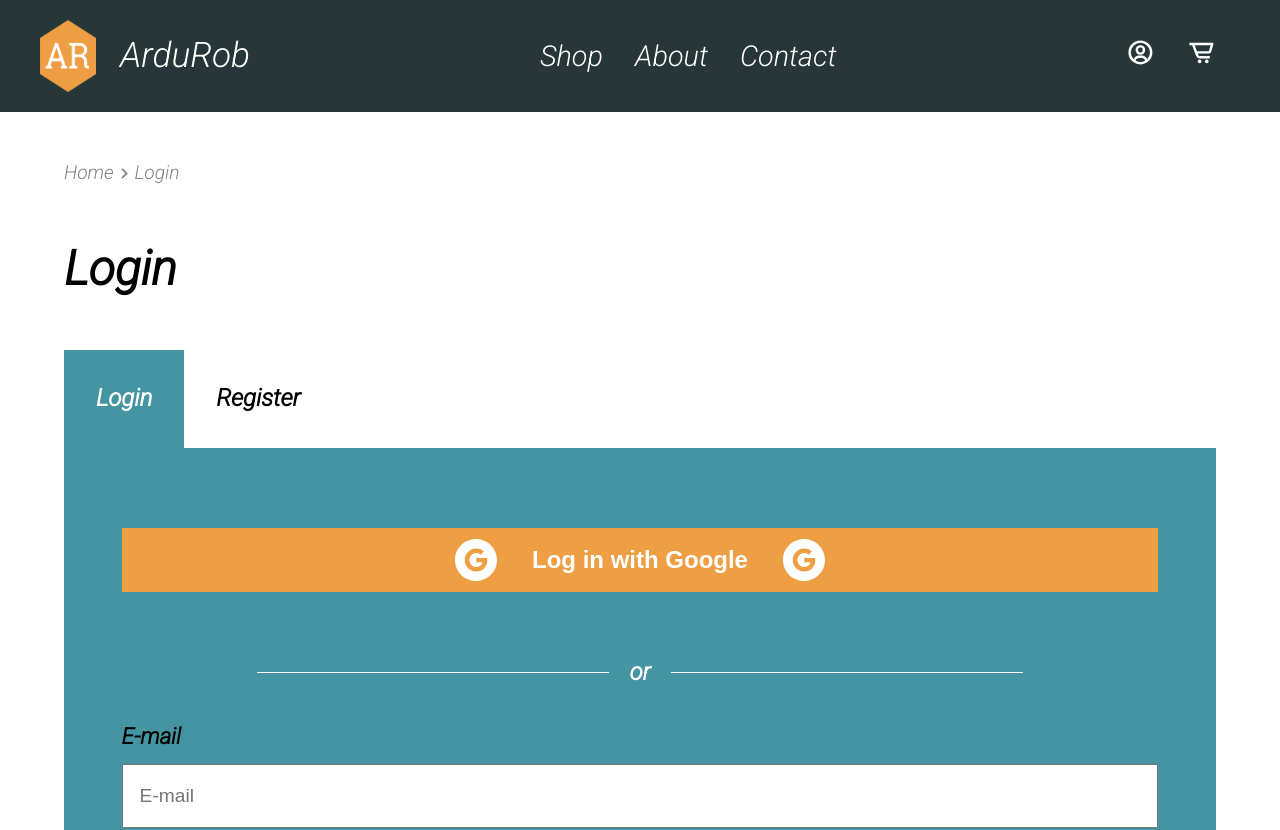
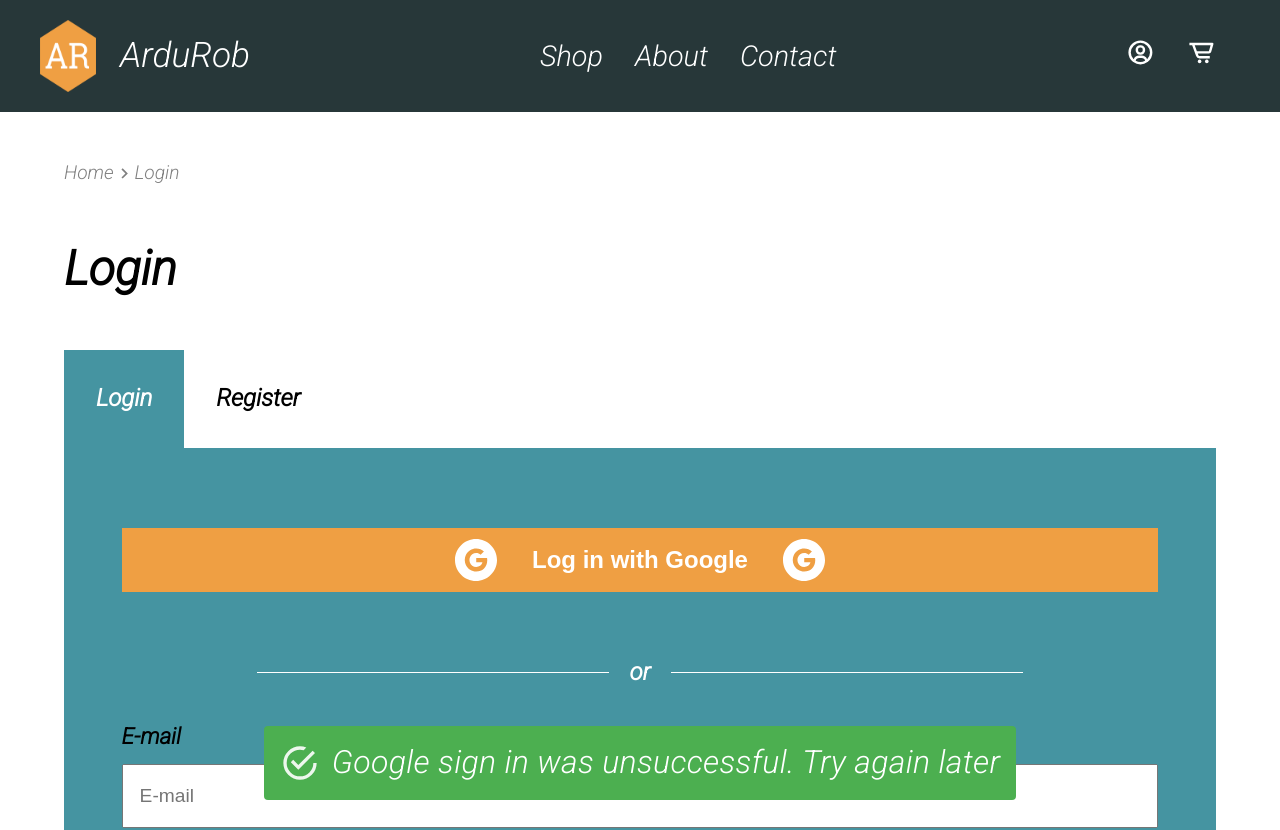
Before and after one commit to Hiorii/arduRob, a React (Create React App) app in the folder client/: page /login in a window 1280 px wide. Shown: the top 830 px of the page. Built offline with nearby package versions, Linux system fonts and the light colour scheme.

Commit message:
Add Alert component.

```diff
--- a/client/package.json
+++ b/client/package.json
@@ -25,6 +25,8 @@
     ]
   },
   "dependencies": {
+    "@material-ui/core": "^4.11.3",
+    "@material-ui/lab": "^4.0.0-alpha.57",
     "@testing-library/jest-dom": "^5.11.4",
     "@testing-library/react": "^11.1.0",
     "@testing-library/user-event": "^12.1.10",
--- /dev/null
+++ b/client/src/components/features/Alert/Alert.js
@@ -0,0 +1,44 @@
+import React, {useContext} from 'react';
+import { makeStyles } from '@material-ui/core/styles';
+import Alert from '@material-ui/lab/Alert';
+import {AlertContext} from '../../../context/alertContext';
+import styles from './Alert.module.scss';
+
+const useStyles = makeStyles((theme) => ({
+  root: {
+    width: '100%',
+    '& > * + *': {
+      marginTop: theme.spacing(2),
+    },
+  },
+}));
+
+const Alerts = () => {
+  const classes = useStyles();
+  const alertCont = useContext(AlertContext);
+  return (
+    <>
+      {alertCont.alert.isVisible &&
+      <div className={`${classes.root} ${styles.root}`}>
+        {alertCont.alert.type === 'danger' &&
+        <Alert variant="filled" severity="error">
+          {alertCont.alert.text}
+        </Alert>
+        }
+        {alertCont.alert.type === 'warning' &&
+        <Alert variant="filled" severity="warning">
+          {alertCont.alert.text}
+        </Alert>
+        }
+        {alertCont.alert.type === 'success' &&
+        <Alert variant="filled" severity="success">
+          {alertCont.alert.text}
+        </Alert>
+        }
+      </div>
+      }
+    </>
+  );
+};
+
+export default Alerts;
--- /dev/null
+++ b/client/src/components/features/Alert/Alert.module.scss
@@ -0,0 +1,21 @@
+@import '../../../styles/settings';
+
+.root {
+  position: fixed;
+  bottom: 0;
+  width: 100%;
+  @include flex(center, center);
+  div:first-child {
+    width: auto;
+    svg {
+      font-size: 2.5rem;
+      margin: auto;
+    }
+  }
+  div {
+    font-size: 2rem;
+  }
+  div:first-letter {
+    text-transform: capitalize;
+  }
+}
--- a/client/src/components/layout/MainLayout/MainLayout.js
+++ b/client/src/components/layout/MainLayout/MainLayout.js
@@ -3,6 +3,7 @@ import {useLocation} from 'react-router-dom';
 import PropTypes from 'prop-types';
 import styles from './MainLayout.module.scss';
 import Header from '../Header/Header';
+import Alerts from '../../features/Alert/Alert';
 
 const MainLayout = ({children}) => {
   const location = useLocation();
@@ -13,6 +14,7 @@ const MainLayout = ({children}) => {
 
   return (
     <div className={styles.root}>
+      <Alerts />
       <Header />
       <div className={styles.child}>
         {children}
--- a/client/src/components/views/Checkout/Login/Login.js
+++ b/client/src/components/views/Checkout/Login/Login.js
@@ -1,16 +1,17 @@
-import React from 'react';
+import React, {useContext} from 'react';
 import PropTypes from 'prop-types';
 import {useDispatch} from 'react-redux';
 import {useHistory} from 'react-router-dom';
-import {authUser, getCurrentUser, signInWithGoogle} from '../../../../redux/userRedux';
+import {signInWithGoogle} from '../../../../redux/userRedux';
+import {AlertContext} from '../../../../context/alertContext';
 import styles from './Login.module.scss';
 import {GoogleLogin} from 'react-google-login';
 import {AiFillGoogleCircle} from 'react-icons/ai';
-import Register from '../Register/Register';
 
 const Login = ({handleChange}) => {
   const history = useHistory();
   const dispatch = useDispatch();
+  const alert = useContext(AlertContext);
 
   const googleSuccess = async (res) => {
     const result = res?.profileObj;
@@ -23,6 +24,7 @@ const Login = ({handleChange}) => {
   };
 
   const googleFailure = () => {
+    alert.successAlert('Google sign in was unsuccessful. Try again later');
     console.log('Google sign in was unsuccessful. Try again later');
   };
 
--- a/client/src/components/views/Checkout/Register/Register.module.scss
+++ b/client/src/components/views/Checkout/Register/Register.module.scss
@@ -21,5 +21,6 @@
     height: 4rem;
     padding-left: 1rem;
     font-size: 1.2rem;
+    outline: none;
   }
 }
--- a/client/src/components/views/User/User.js
+++ b/client/src/components/views/User/User.js
@@ -1,6 +1,6 @@
-import React, {useState, useContext, useEffect} from 'react';
+import React, {useState, useContext} from 'react';
 import {useLocation, useHistory} from 'react-router-dom';
-import {useDispatch} from 'react-redux';
+import {useDispatch, useSelector} from 'react-redux';
 import styles  from './User.module.scss';
 import {Link} from 'react-router-dom';
 import {MdKeyboardArrowRight} from 'react-icons/md/index';
@@ -8,7 +8,8 @@ import Login from '../Checkout/Login/Login';
 import Register from '../Checkout/Register/Register';
 import UserProfile from './UserProfile/UserProfile';
 import {UserContext} from '../../../context/userContext';
-import {signUp, signIn, authUser} from '../../../redux/userRedux';
+import {signUp, signIn, isUserFetched} from '../../../redux/userRedux';
+import {AlertContext} from '../../../context/alertContext';
 
 const initialState = {firstName: '',lastName:'',telephone:'',email:'',password:'',confirmPassword:'', adress:'', city:'',postCode:'', country:'' };
 
@@ -20,6 +21,8 @@ const User = () => {
   const history = useHistory();
   const location = useLocation();
   const dispatch = useDispatch();
+  const alert = useContext(AlertContext);
+  const isUserFetch = useSelector(isUserFetched);
 
   const activeLogin = () => {
     setIsLogin(true);
@@ -31,13 +34,35 @@ const User = () => {
     setIsRegister(true);
   };
 
-  const handleSubmit = (e) => {
+  const handleSubmit = async(e) => {
     e.preventDefault();
+    if(isRegister) {
+      for (let key in formData) {
+        if (formData[key] === '') {
+          alert.dangerAlert(`${key} field can not be empty`);
+          setTimeout(()=> {alert.closeAlert();},3000);
+        } else if(formData.password !== formData.confirmPassword) {
+          alert.dangerAlert(`Passwords are not the same`);
+          setTimeout(()=> {alert.closeAlert();},3000);
+        } else {
+          await dispatch(signUp(formData, history));
+          isUserFetch?.error && alert.dangerAlert('User with given email already exist');
+          setTimeout(()=> {alert.closeAlert();},3000);
+        }
+      }
+    } else if(isLogin) {
+      if(formData.email === '') {
+        alert.dangerAlert('E-mail field can not be empty');
+        setTimeout(()=> {alert.closeAlert();},2000);
 
-    if(isRegister) {
-      dispatch(signUp(formData, history));
-    } else if(isLogin) {
-      dispatch(signIn(formData, history));
+      } else if(formData.password === '') {
+        alert.dangerAlert('Password field can not be empty');
+        setTimeout(()=> {alert.closeAlert();},2000);
+      } else {
+        await dispatch(signIn(formData, history));
+        isUserFetch?.error && alert.dangerAlert('Incorrect E-mail or Password');
+        setTimeout(()=> {alert.closeAlert();},3000);
+      }
     }
   };
 
--- /dev/null
+++ b/client/src/context/alertContext.js
@@ -0,0 +1,60 @@
+import React, {useState} from 'react';
+import PropTypes from 'prop-types';
+
+export const AlertContext = React.createContext();
+
+const AlertProvider = ({children}) => {
+  const [alert, setAlert] = useState({
+    isVisible: false,
+    type: '',
+    text: '',
+  });
+
+  const successAlert = (text) => {
+    setAlert({
+      isVisible: true,
+      text: text,
+      type: 'success',
+    });
+  };
+
+  const warningAlert = (text) => {
+    setAlert({
+      isVisible: true,
+      text: text,
+      type: 'warning',
+    });
+  };
+
+  const dangerAlert = (text) => {
+    setAlert({
+      isVisible: true,
+      text: text,
+      type: 'danger',
+    });
+  };
+
+  const closeAlert = () => {
+    setAlert({
+      isVisible: false,
+      text: '',
+      type: '',
+    });
+  };
+  return (
+    <div>
+      <AlertContext.Provider value={{alert, successAlert, warningAlert, dangerAlert, closeAlert}}>
+        {children}
+      </AlertContext.Provider>
+    </div>
+  );
+};
+
+AlertProvider.propTypes = {
+  children: PropTypes.oneOfType([
+    PropTypes.arrayOf(PropTypes.node),
+    PropTypes.node,
+  ]).isRequired,
+};
+
+export default AlertProvider;
--- a/client/src/index.js
+++ b/client/src/index.js
@@ -2,12 +2,15 @@ import React from 'react';
 import ReactDOM from 'react-dom';
 import App from './App';
 import UserProvider from './context/userContext';
+import AlertProvider from './context/alertContext';
 
 ReactDOM.render(
   <React.StrictMode>
-    <UserProvider>
-      <App />
-    </UserProvider>
+    <AlertProvider>
+      <UserProvider>
+        <App />
+      </UserProvider>
+    </AlertProvider>
   </React.StrictMode>,
   document.getElementById('root')
 );
--- a/client/src/redux/userRedux.js
+++ b/client/src/redux/userRedux.js
@@ -3,7 +3,7 @@ import axios from 'axios';
 import {API_URL} from '../config';
 
 /* selectors */
-export const getCurrentUser= () => JSON.parse(localStorage.getItem('profile'));
+export const isUserFetched = ({users}) => users;
 
 /* action name creator */
 const reducerName = 'users';
@@ -12,10 +12,12 @@ const createActionName = name => `app/${reducerName}/${name}`;
 /* action types */
 const AUTH = createActionName('AUTH');
 const LOGOUT = createActionName('LOGOUT');
+const FAILURE = createActionName('FAILURE');
 
 /* action creators */
 export const authUser = payload => ({ payload, type: AUTH });
 export const logoutUser = payload => ({ payload, type: LOGOUT });
+export const failFetch = payload => ({ payload, type: FAILURE});
 
 /* thunk creators */
 export const signInWithGoogle = (formData, history) => async (dispatch) => {
@@ -40,7 +42,7 @@ export const signIn = (formData, history) => async (dispatch) => {
     history.push('/');
     window.location.reload();
   } catch (err) {
-    console.log(err);
+    dispatch(failFetch(err));
   }
 };
 
@@ -52,7 +54,7 @@ export const signUp = (formData, history) => async (dispatch) => {
     history.push('/');
     window.location.reload();
   } catch (err) {
-    console.log(err);
+    dispatch(failFetch(err));
   }
 };
 
@@ -62,7 +64,11 @@ export const reducer = (statePart = initialState, action = {}) => {
     case AUTH: {
       localStorage.setItem('profile', JSON.stringify({...action.payload?.data}));
 
-      return { ...statePart, authData: action.payload?.data};
+      return {
+        ...statePart,
+        authData: action.payload?.data,
+        error: false,
+      };
       return statePart;
     }
     case LOGOUT: {
@@ -70,6 +76,12 @@ export const reducer = (statePart = initialState, action = {}) => {
 
       return { ...statePart, users: null};
     }
+    case FAILURE: {
+      return {
+        ...statePart,
+        error:  true,
+      };
+    }
     default:
       return statePart;
   }
```
Also changed, not shown: 1 other file (tests, documents, lock files or other folders).
